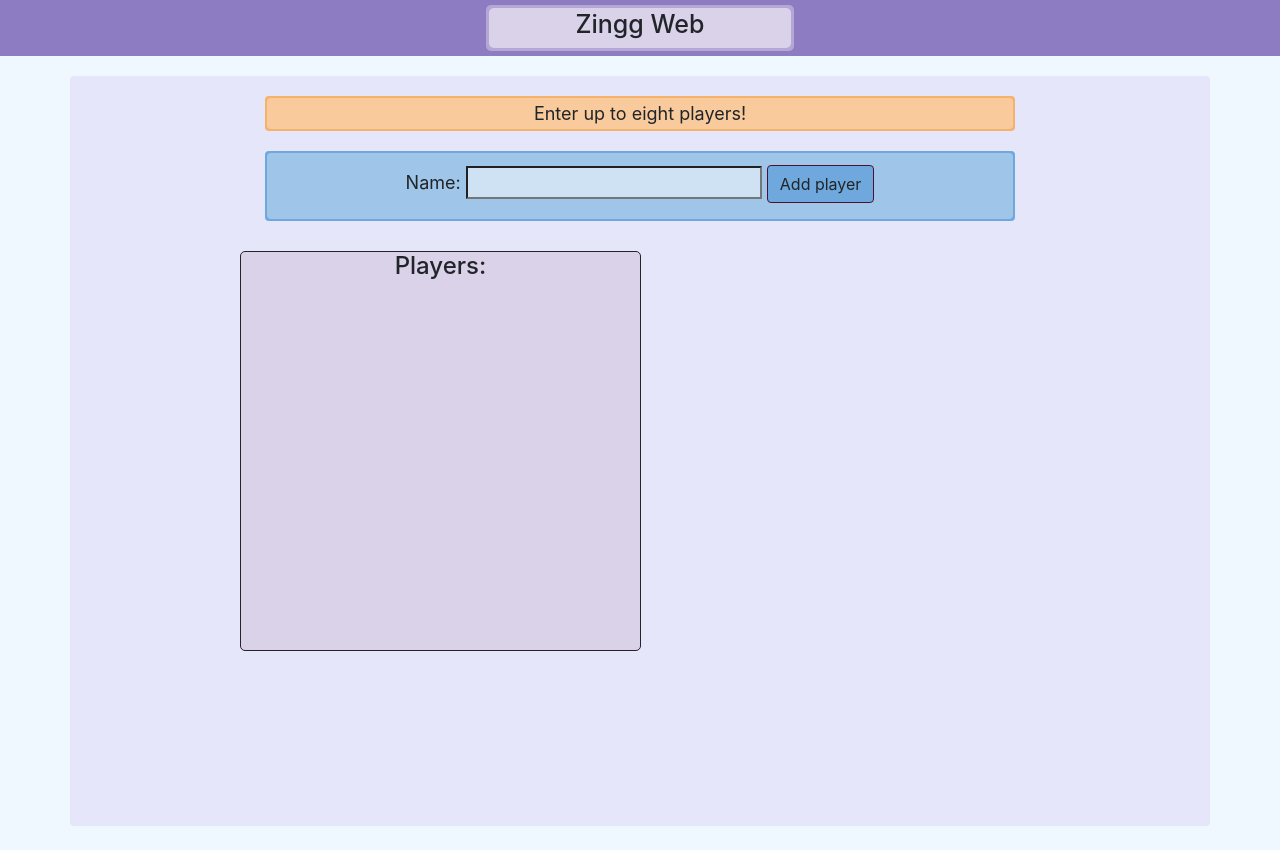
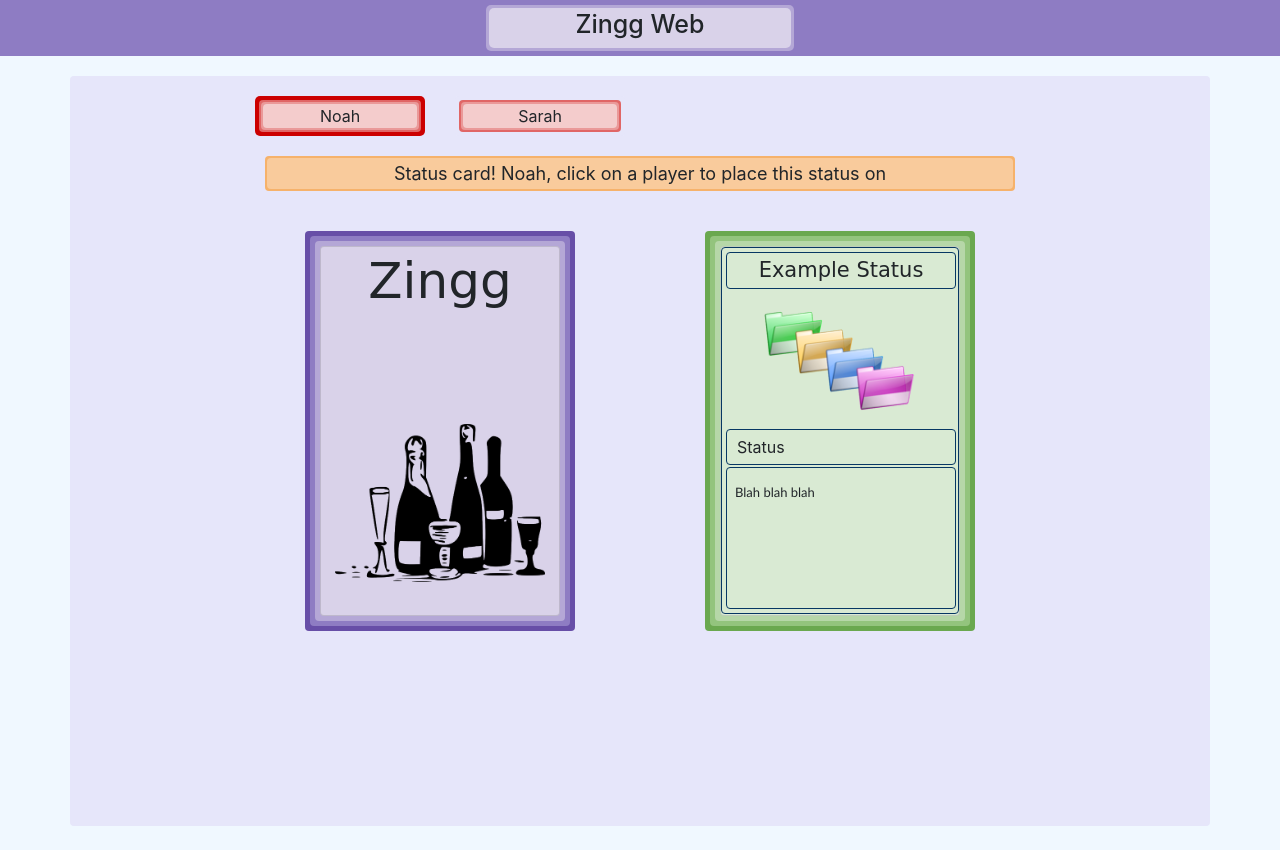
Before and after one commit to ncteisen/zingg, a React (Create React App) app: page / in a window 1280 px wide. Built offline with nearby package versions, Linux system fonts and the light colour scheme.

Commit message:
add status

```diff
--- a/src/App.css
+++ b/src/App.css
@@ -288,6 +288,15 @@
   font-size: 11px;
 }
 
+.status-tooltip {
+  padding: 5px;
+  border-radius: 5px;
+  height: 24px;
+  float: right;
+  width: 25px;
+  font-size: 11px;
+}
+
 .card-text-holder {
   border-width: 1px;
   border-style: solid;
--- a/src/App.tsx
+++ b/src/App.tsx
@@ -77,8 +77,9 @@ type AppState = {
 class App extends React.Component<AppProps, AppState> {
     state = {
         value: '',
-        names: new Array<string>(),
-        state: AppStateEnum.LOBBY
+        // names: new Array<string>(),
+        names: ["Noah", "Sarah"],
+        state: AppStateEnum.GAME
     }
 
   handleSubmit = (event: React.FormEvent<HTMLFormElement>) => {
--- a/src/CardDataList.tsx
+++ b/src/CardDataList.tsx
@@ -36,6 +36,13 @@ import noah from './assets/noah.png'
 import Card, { CardData, CardType } from "./Card";
 
 let CardDataList = [
+
+	new CardData(
+		"Example Status",
+		`Blah blah blah`,
+		categories,
+		[],
+		CardType.STATUS),
 
 	new CardData(
 		"Categories",
--- a/src/Game.tsx
+++ b/src/Game.tsx
@@ -5,7 +5,7 @@ import Card, { CardType, CardData, BackOfCard } from "./Card";
 import Player, { PlaceholderPlayer, PlayerData } from "./Player";
 import GameHeader from './GameHeader'
 
-const cardDebuggingMode = false;
+const cardDebuggingMode = true;
 
 enum CardPosition {
   UNSET,
@@ -14,8 +14,10 @@ enum CardPosition {
 }
 
 enum DeckState {
+  // Back of a card.
   BACK,
-  FRONT,
+  // Front of a card.
+  FRONT
 }
 
 function shuffle(arr: CardData[]) {
@@ -46,11 +48,11 @@ class Game extends React.Component<GameProps, GameState> {
   constructor(props: GameProps){
     super(props);
     var players = new Array<PlayerData>();
-    for (var player_name of props.player_names) {
-      players.push(new PlayerData(player_name, ""));
-    }
+    props.player_names.forEach(function (name, i) {
+      players.push(new PlayerData(name, "", i));
+    });
     this.state = {
-      deck: shuffle(CardDataList),
+      deck: cardDebuggingMode ? CardDataList : shuffle(CardDataList),
       deck_idx: 0,
       deckState: cardDebuggingMode ? DeckState.FRONT : DeckState.BACK,
       players: players,
@@ -62,7 +64,8 @@ class Game extends React.Component<GameProps, GameState> {
   renderPlayer(idx: number) {
     if (idx < this.state.players.length) {
       return <Player isTurn={idx == this.state.player_idx}
-                     name={this.state.players[idx].name} />;
+                     data={this.state.players[idx]}
+                     onClick={() => this.handlePlayerClicked(idx)} />;
     } else {
       return <PlaceholderPlayer />;
     }
@@ -88,6 +91,27 @@ class Game extends React.Component<GameProps, GameState> {
     }
   }
 
+  advanceToNextPlayer() {
+    this.setState({
+      deckState: cardDebuggingMode ? DeckState.FRONT : DeckState.BACK,
+      player_idx: (this.state.player_idx + 1) % this.state.players.length,
+      deck_idx: (this.state.deck_idx + 1) % this.state.deck.length
+    })
+  }
+
+  handlePlayerClicked = (idx: number) => {
+    if (this.showNextPlayerButton()) {
+      return;
+    }
+    var current_card = this.state.deck[this.state.deck_idx];
+    let players = [...this.state.players];
+    let player = {...players[idx]};
+    player.status = current_card.body;
+    players[idx] = player;
+    this.setState({players: players});
+    this.advanceToNextPlayer();
+  }
+
   handleButtonClick = (pos: CardPosition) => {
     switch (this.state.deckState) {
       case DeckState.BACK:
@@ -95,11 +119,7 @@ class Game extends React.Component<GameProps, GameState> {
         break;
 
       case DeckState.FRONT:
-        this.setState({
-          deckState: cardDebuggingMode ? DeckState.FRONT : DeckState.BACK,
-          player_idx: (this.state.player_idx + 1) % this.state.players.length,
-          deck_idx: (this.state.deck_idx + 1) % this.state.deck.length
-        })
+        this.advanceToNextPlayer();
         break;
 
       default:
@@ -130,12 +150,26 @@ class Game extends React.Component<GameProps, GameState> {
       case DeckState.BACK:
         return "It's " + current_player.name + "'s turn, pick which card to flip!"
 
-      case DeckState.FRONT:
-        return "It's " + current_player.name + "'s turn, carry out the action on the card, then press the 'Next Player' button."
+      case DeckState.FRONT: {
+        var current_card = this.state.deck[this.state.deck_idx];
+        switch (current_card.type) {
+          case CardType.ACTION:
+            return current_player.name + ", carry out the action on the card, then press the 'Next Player' button."
+          case CardType.INTERRUPT:
+            return "All players! Everyone follow the directions on the card, then press the 'Next Player' button."
+          case CardType.STATUS:
+            return "Status card! " + current_player.name + ", click on a player to place this status on"
+        }
+      }
 
       default:
         break;
     }
+  }
+
+  showNextPlayerButton() {
+    var current_card = this.state.deck[this.state.deck_idx];
+    return this.state.deckState == DeckState.FRONT && current_card.type != CardType.STATUS;
   }
 
 
@@ -208,7 +242,7 @@ class Game extends React.Component<GameProps, GameState> {
             </div>
             <div className="row">
               <div className="col">
-                {this.state.deckState == DeckState.FRONT &&
+                {this.showNextPlayerButton() &&
                   <a onClick={() => this.handleButtonClick(CardPosition.UNSET)}
                      className="btn next-player-btn">Next Player</a>
                 }
--- a/src/Player.tsx
+++ b/src/Player.tsx
@@ -1,30 +1,49 @@
-import React from 'react';
+import React, { useState } from 'react';
+import { Tooltip } from 'reactstrap';
 
 export class PlayerData {
   name: string;
   status: string;
-  constructor(name: string, status: string) {
+  idx: number;
+  constructor(name: string, status: string, idx: number) {
     this.name = name;
     this.status = status;
+    this.idx = idx;
   }
 }
 
 type PlayerProps = {
-  name: string;
+  data: PlayerData
   isTurn: boolean;
+  onClick: () => void;
 };
 function Player(props: PlayerProps) {
-  let name = props.name
+  const [tooltipOpen, setTooltipOpen] = useState(false);
+  const toggle = () => setTooltipOpen(!tooltipOpen);
+
+  let name = props.data.name
   if (name.length > 12) {
     name = name.slice(0, 12) + "...";
   }
 
   return (
     <div id="player1" className={props.isTurn ? "red4" : "game-container-color" + " rounded container"}>
-    <div id="player2" className="red3 container rounded">
+    <div id="player2" className="red3 container rounded" onClick={props.onClick}>
     <div id="player3" className="red2 container rounded">
     <div id="player4" className="red1 container rounded">
-      {name}
+      <text>{name}</text>
+      {props.data.status.length > 0 &&
+        <>
+        <span id={"StatusTooltip" + props.data.idx} className={"green" + "2 btn status-tooltip"}><b>S</b></span>
+        <Tooltip  trigger="hover"
+                placement="right-end"
+                isOpen={tooltipOpen}
+                target={"StatusTooltip" + props.data.idx}
+                toggle={toggle}>
+                {props.data.status}
+      </Tooltip>
+      </>
+    }
     </div>
     </div>
     </div>
```
